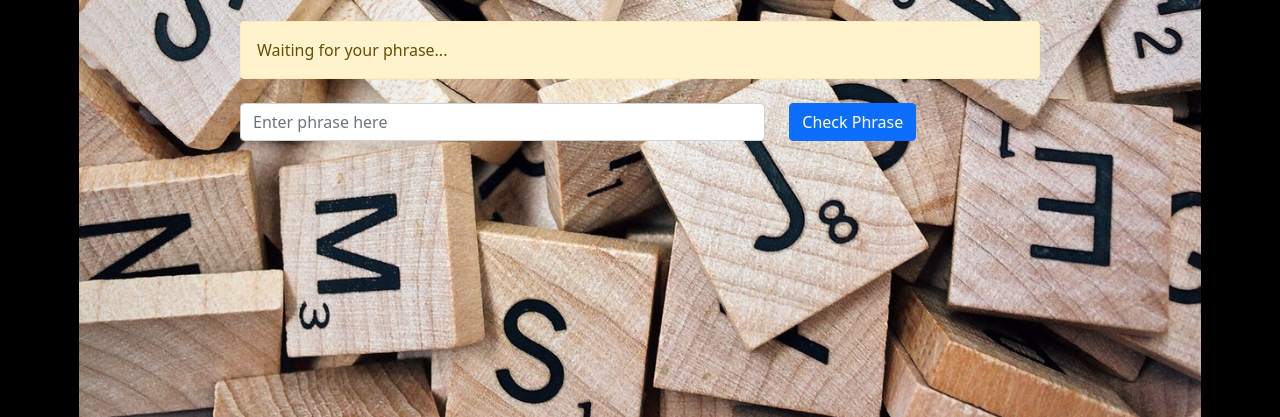
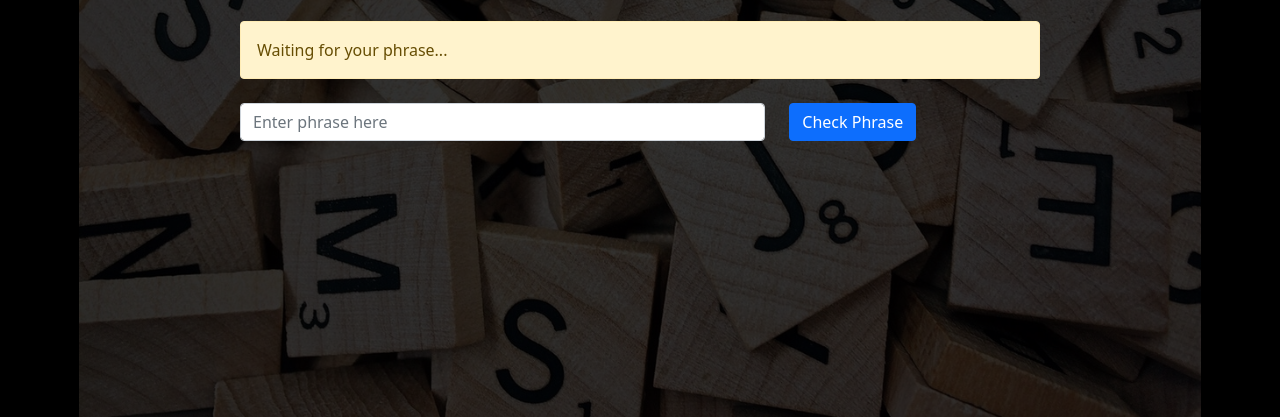
Before and after one commit to daniel-hennig/FCC-JS-Algorithms-and-DataStructures, a plain HTML site: page Palindrome Checker/index.html in a window 1280 px wide. Shown: the part 383-800 px from the top of the page. Drawn offline with nearby package versions, Linux system fonts and the light colour scheme.

Commit message:
change opacity class

```diff
--- a/Palindrome Checker/style.css
+++ b/Palindrome Checker/style.css
@@ -6,8 +6,8 @@
     background-color: black;
 }
 
-.opacity-1 {
-    opacity: .1;
+.opacity-2 {
+    opacity: .2;
 }
 
 .vh-min100 {
```
